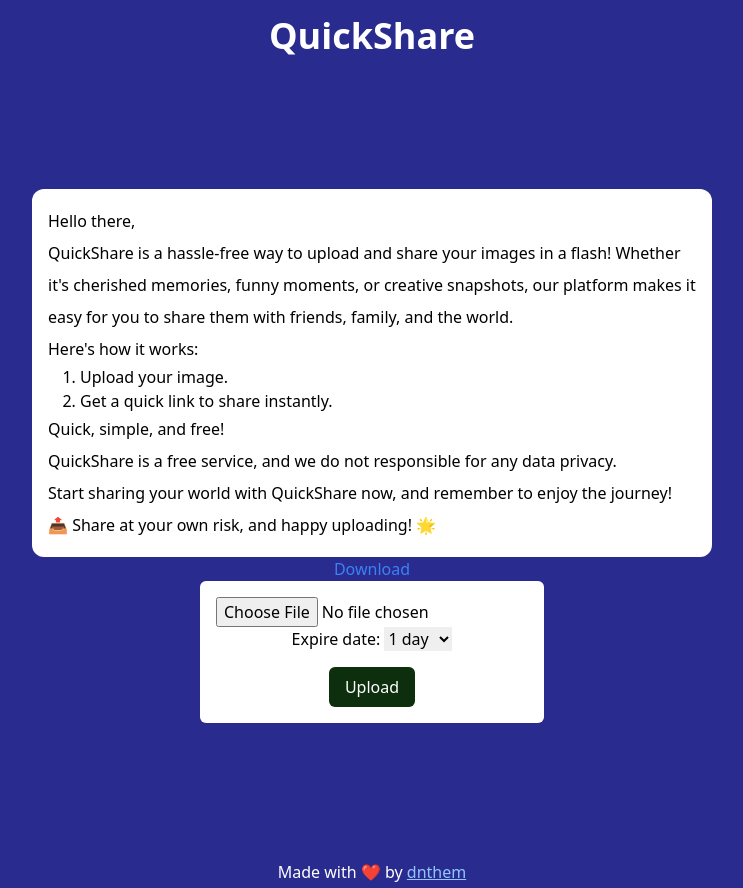
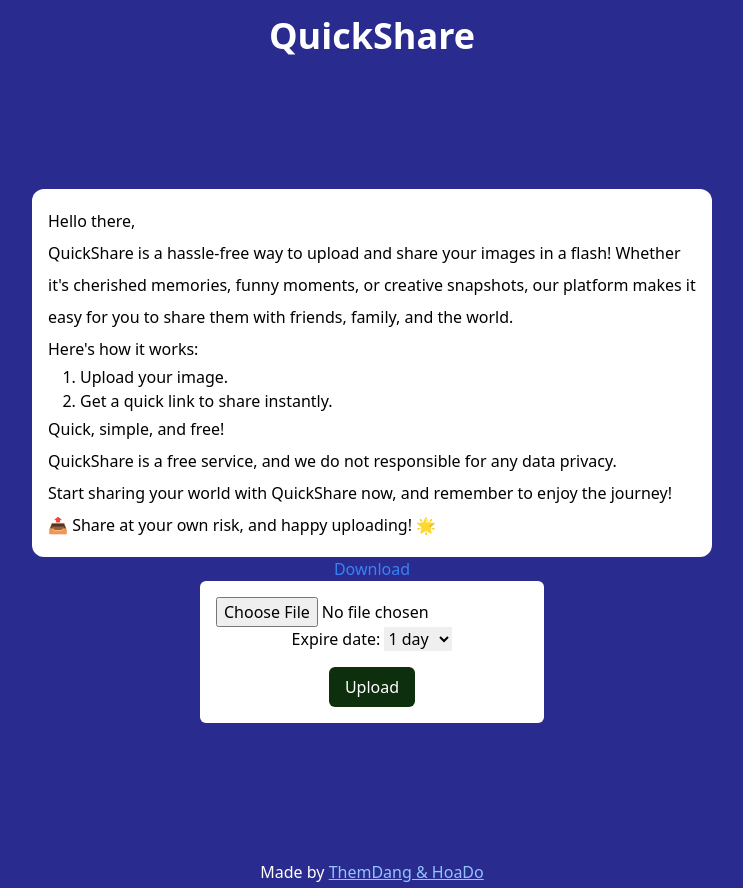
Before and after one commit to dnthem/quick-share, a Next.js app: page / in a window 1280 px wide. Shown: the whole page, without its empty margins (268-1011 px from the left). Built offline with nearby package versions, Linux system fonts and the light colour scheme.

Commit message:
update layout full screen

```diff
--- a/app/layout.tsx
+++ b/app/layout.tsx
@@ -22,14 +22,14 @@ export default function RootLayout({
         {children}
         <footer className="bg-primary flex flex-col items-center justify-center text-center">
           <p className="text-white">
-            Made with ❤️ by{' '}
+            Made by{' '}
             <a
               href="https://dnthem.netlify.app"
               target="_blank"
               rel="noopener noreferrer"
               className="text-blue-300 underline"
             >
-              dnthem
+              ThemDang & HoaDo
             </a>
           </p>
         </footer>
```
